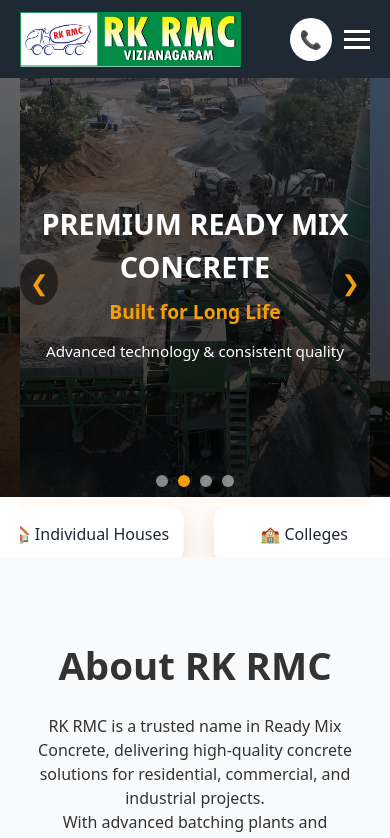
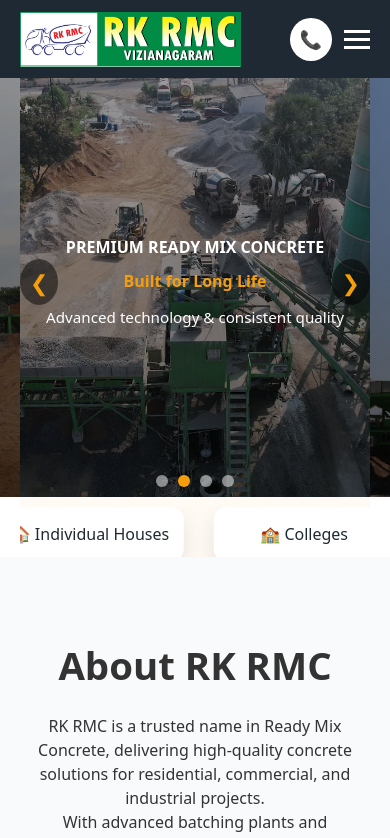
Before and after one commit to AnilkumarMadanala/rkreadymixconcrete, a React (Vite) app: page / in a window 390 px wide. Shown: the top 838 px of the page. Built offline with nearby package versions, Linux system fonts and the light colour scheme.

Commit message:
home.css commit

```diff
--- a/src/styles/home.css
+++ b/src/styles/home.css
@@ -33,11 +33,12 @@
   inset: 0;
   background: linear-gradient(
     to bottom,
-    rgba(0,0,0,0.55),
-    rgba(0,0,0,0.75)
+    rgba(0,0,0,0.35),
+    rgba(0,0,0,0.55)
   );
   z-index: 1;
 }
+
 
 /* HERO TEXT */
 .hero-overlay {
@@ -119,11 +120,11 @@
   }
 
   .hero-overlay h1 {
-    font-size: 1.8rem;
+    font-size: 1rem;
   }
 
   .hero-overlay h3 {
-    font-size: 1.2rem;
+    font-size: 1rem;
   }
 
   .hero-overlay p {
```
